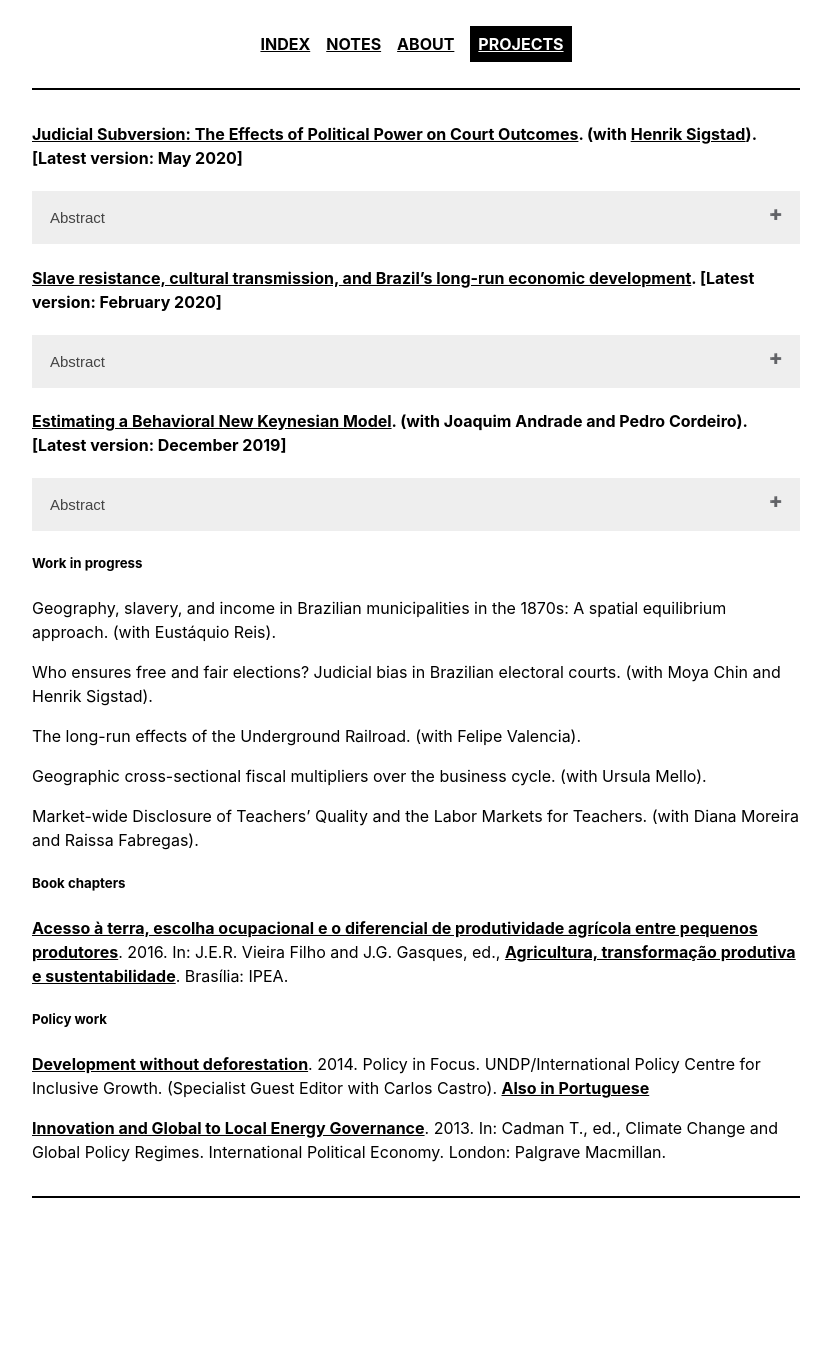
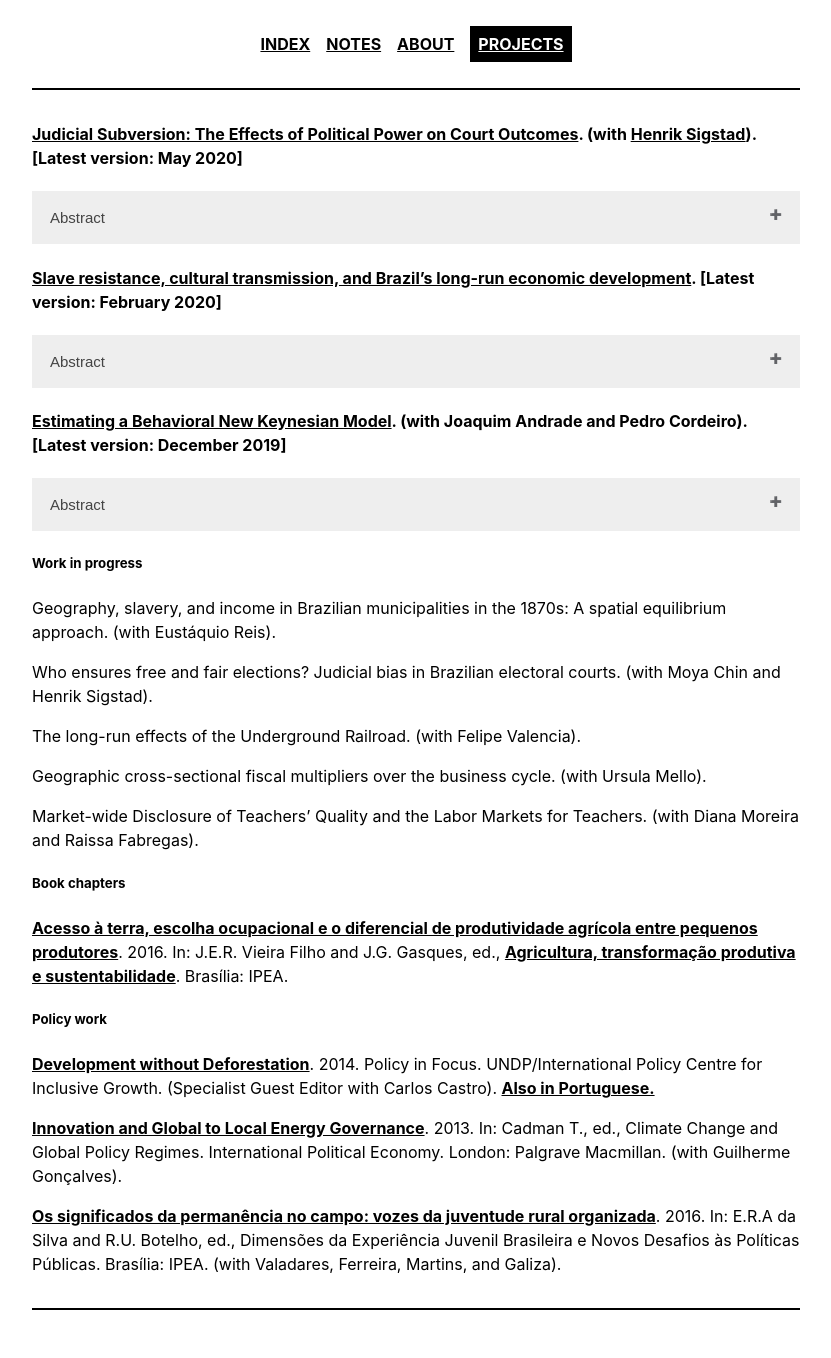
Before and after one commit to gbrlambais/gbrlambais.github.io, a Jekyll site: the page built from _pages/projects.md, in a window 1280 px wide. Shown: the whole page, without its empty margins (224-1055 px from the left). Built offline with Jekyll 4.4.1, drawn with Linux system fonts in a browser that asks for light colours; before the commit the page ends 1246 px from its top, so only the background shows below that.

```diff
--- a/_pages/projects.md
+++ b/_pages/projects.md
@@ -53,8 +53,12 @@ Market-wide Disclosure of Teachers’ Quality and the Labor Markets for Teachers
 [Acesso à terra, escolha ocupacional e o diferencial de produtividade agrícola entre pequenos produtores](https://www.ipea.gov.br/portal/images/stories/PDFs/livros/livros/160725_agricultura_transformacao_produtiva_cap_06.pdf). 2016.
 In: J.E.R. Vieira Filho and J.G. Gasques, ed., [Agricultura, transformação produtiva e sustentabilidade](https://www.ipea.gov.br/portal/images/stories/PDFs/livros/livros/160725_agricultura_transformacao_produtiva.pdf). Brasília: IPEA.
 
+
+
 ##### Policy work
 
-[Development without deforestation](https://ipcig.org/pub/eng/PiF29_10_years_Development_without_Deforestation.pdf). 2014. Policy in Focus. UNDP/International Policy Centre for Inclusive Growth. (Specialist Guest Editor with Carlos Castro). [Also in Portuguese](https://ipcig.org/pub/port/PiF29PT_10_anos_Desenvolvimento_sem_Desmatamento.pdf)
+[Development without Deforestation](https://ipcig.org/pub/eng/PiF29_10_years_Development_without_Deforestation.pdf). 2014. Policy in Focus. UNDP/International Policy Centre for Inclusive Growth. (Specialist Guest Editor with Carlos Castro). [Also in Portuguese.](https://ipcig.org/pub/port/PiF29PT_10_anos_Desenvolvimento_sem_Desmatamento.pdf)
 
-[Innovation and Global to Local Energy Governance](https://link.springer.com/chapter/10.1057/9781137006127_12). 2013. In: Cadman T., ed., Climate Change and Global Policy Regimes. International Political Economy. London: Palgrave Macmillan.
+[Innovation and Global to Local Energy Governance](https://link.springer.com/chapter/10.1057/9781137006127_12). 2013. In: Cadman T., ed., Climate Change and Global Policy Regimes. International Political Economy. London: Palgrave Macmillan. (with Guilherme Gonçalves).
+
+[Os significados da permanência no campo: vozes da juventude rural organizada](http://repositorio.ipea.gov.br/bitstream/11058/6270/1/Dimensões%20da%20experiência%20juvenil%20brasileira%20e%20novos%20desafios%20às%20pol%C3%ADticas%20públicas.pdf#page=61). 2016. In: E.R.A da Silva and R.U. Botelho, ed., Dimensões da Experiência Juvenil Brasileira e Novos Desafios às Políticas Públicas. Brasília: IPEA. (with Valadares, Ferreira, Martins, and Galiza).
```
Also changed, not shown: _pages/about.md (+1 -1 lines).
